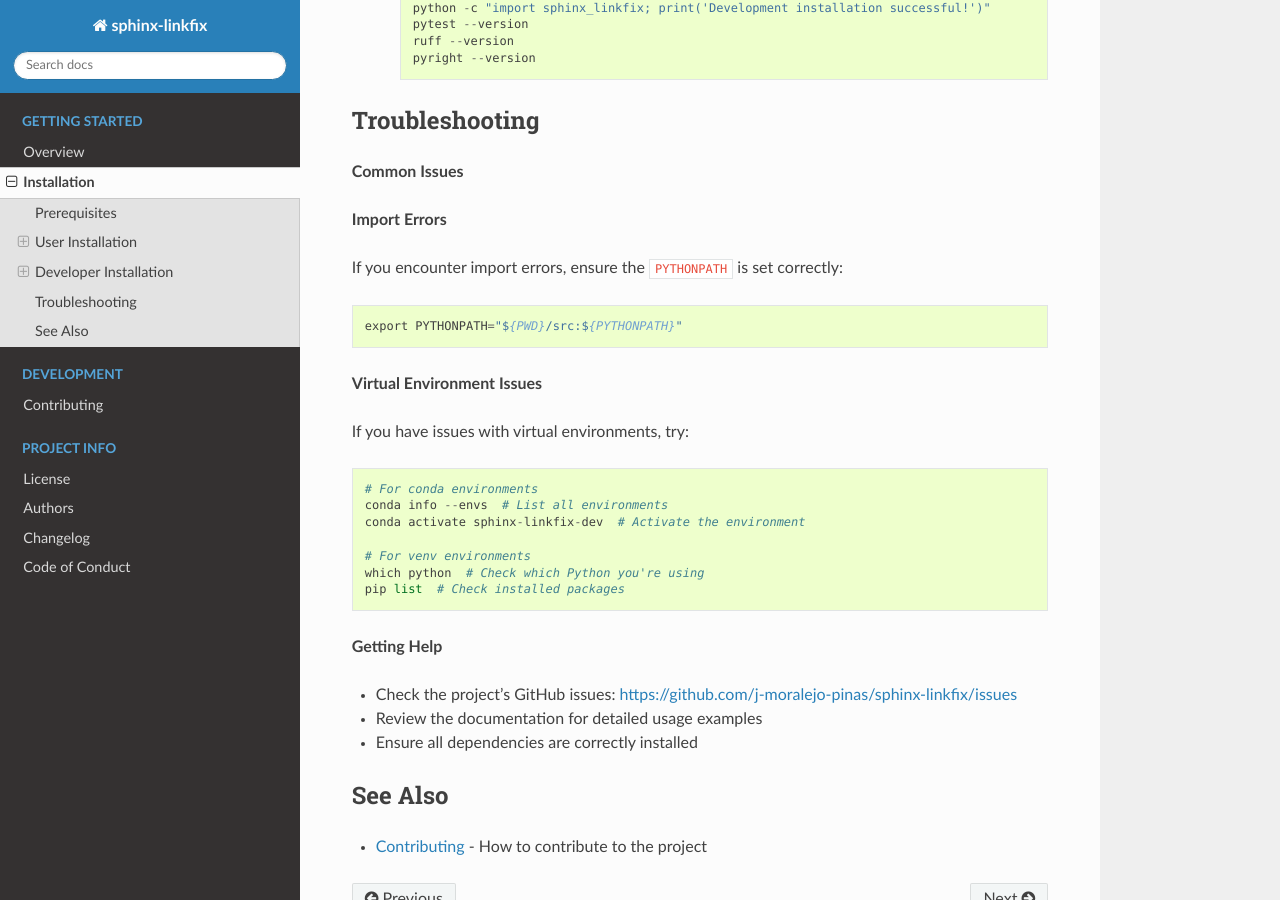
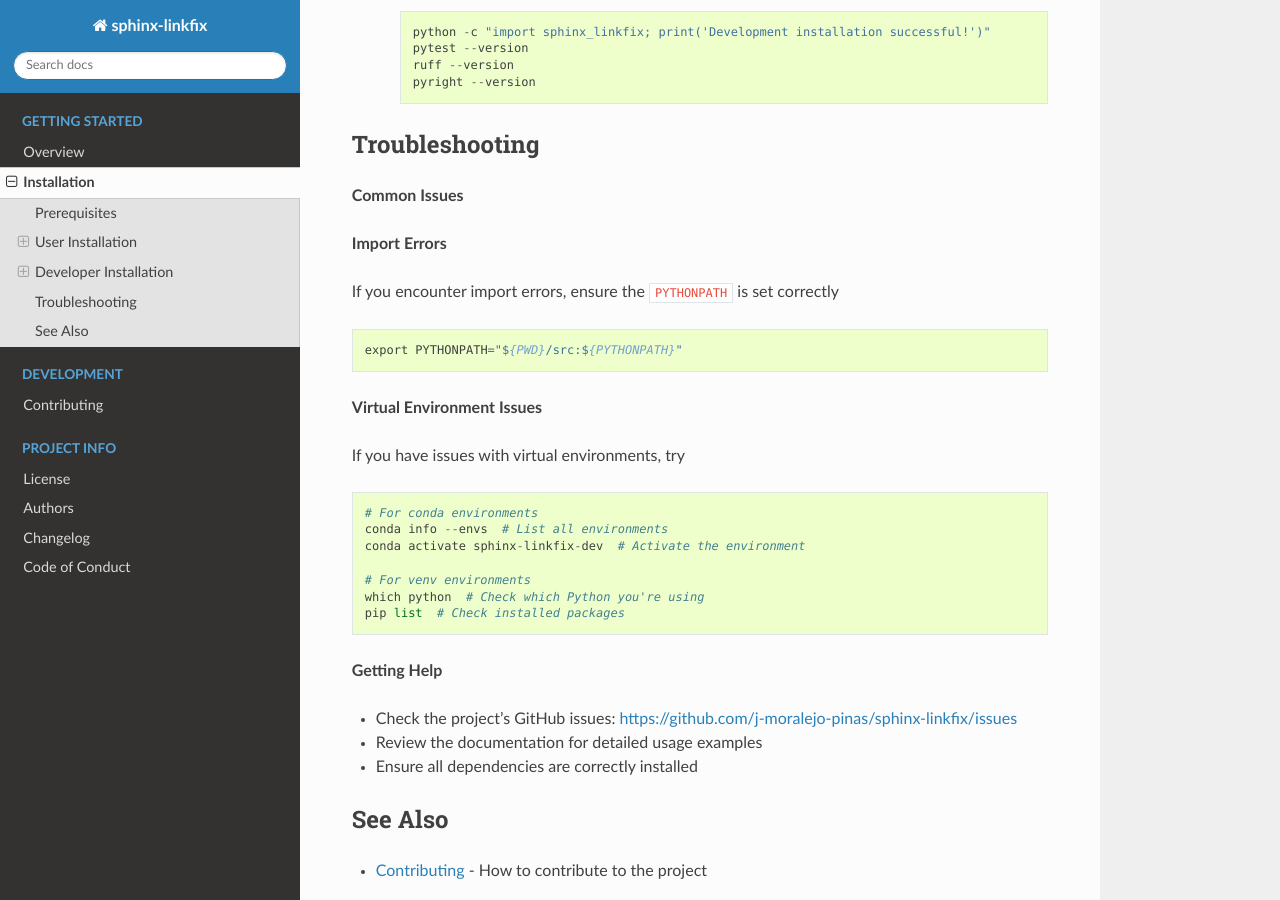
Before and after one commit to j-moralejo-pinas/sphinx-linkfix, a Sphinx documentation site: the page built from docs/installation.rst, in a window 1280 px wide and 900 px high, scrolled down 2629 px. Built offline with Sphinx 7.4.7 and the Read the Docs theme 3.1.0, drawn with Linux system fonts in a browser that asks for light colours; formulas are drawn with MathJax 3; pages that are not in the unit, such as notebooks, are missing from menus; the version number could not be read and is left out.

Commit message:
More changes to docs

```diff
--- a/docs/installation.rst
+++ b/docs/installation.rst
@@ -27,13 +27,13 @@
 
 1. **Install the Extension**: Install the package using pip
 
-    ::
+    .. code-block::
 
         pip install sphinx-linkfix
 
 2. **Configure Sphinx**: In your Sphinx ``conf.py`` file, add the extension
 
-    ::
+    .. code-block::
 
         extensions = [
             ...,
@@ -50,6 +50,7 @@
         # List of file extensions to process
         sphinx_linkfix_file_extensions = ('.rst', '.md')
 
+
     Adjust these settings as needed for your project structure.
 
 Developer Installation
@@ -62,46 +63,46 @@
 
 1. **Clone and Navigate**
 
-    ::
+    .. code-block::
 
         git clone https://github.com/j-moralejo-pinas/sphinx-linkfix.git
         cd sphinx-linkfix
 
 2. **Set Up Development Environment**: Create a virtual environment (recommended)
 
-    ::
+    .. code-block::
 
         conda create -n sphinx-linkfix-dev python=3.9
         conda activate sphinx-linkfix-dev
 
 3. **Install in Development Mode**: Install the package with development dependencies
 
-    ::
+    .. code-block::
 
         pip install -e ".[dev,docs]"
 
     This installs the project in editable mode with all development tools including:
 
-   * ``pytest`` - Testing framework
-   * ``pyright`` - Type checking
-   * ``pre-commit`` - Git hooks for code quality
-   * ``ruff`` - Fast Python linter and formatter
-   * ``pydoclint`` - Documentation linting
-   * ``docformatter`` - Documentation formatting
-   * ``pytest-cov`` - Test coverage
-   * ``pyupgrade`` - Code modernization
-   * ``sphinx`` - Documentation generation
-   * ``sphinx-autoapi`` - Automatic API documentation generation
+    * ``pytest`` - Testing framework
+    * ``pyright`` - Type checking
+    * ``pre-commit`` - Git hooks for code quality
+    * ``ruff`` - Fast Python linter and formatter
+    * ``pydoclint`` - Documentation linting
+    * ``docformatter`` - Documentation formatting
+    * ``pytest-cov`` - Test coverage
+    * ``pyupgrade`` - Code modernization
+    * ``sphinx`` - Documentation generation
+    * ``sphinx-autoapi`` - Automatic API documentation generation
 
 4. **Set Up Pre-commit Hooks**: Install pre-commit hooks to ensure code quality
 
-    ::
+    .. code-block::
 
         pre-commit install
 
 5. **Configure Type Checking**: Link your development environment to Pyright for proper type checking. Create a ``pyrightconfig.local.json`` file in the project root
 
-    ::
+    .. code-block::
 
         {
             "venvPath": "/path/to/your/conda/envs",
@@ -112,7 +113,7 @@
 
 6. **Configure Environment**: Set the ``PYTHONPATH`` environment variable
 
-    ::
+    .. code-block::
 
         export PYTHONPATH="${PWD}/src:${PYTHONPATH}"
 
@@ -120,7 +121,7 @@
 
 7. **Verify Installation**: Test that the development installation was successful
 
-    ::
+    .. code-block::
 
         python -c "import sphinx_linkfix; print('Development installation successful!')"
         pytest --version
@@ -134,13 +135,17 @@
 
 **Import Errors**
 
-If you encounter import errors, ensure the ``PYTHONPATH`` is set correctly::
+If you encounter import errors, ensure the ``PYTHONPATH`` is set correctly
+
+.. code-block::
 
     export PYTHONPATH="${PWD}/src:${PYTHONPATH}"
 
 **Virtual Environment Issues**
 
-If you have issues with virtual environments, try::
+If you have issues with virtual environments, try
+
+.. code-block::
 
     # For conda environments
     conda info --envs  # List all environments
```
Also changed, not shown: README.rst (+15 -14 lines).
